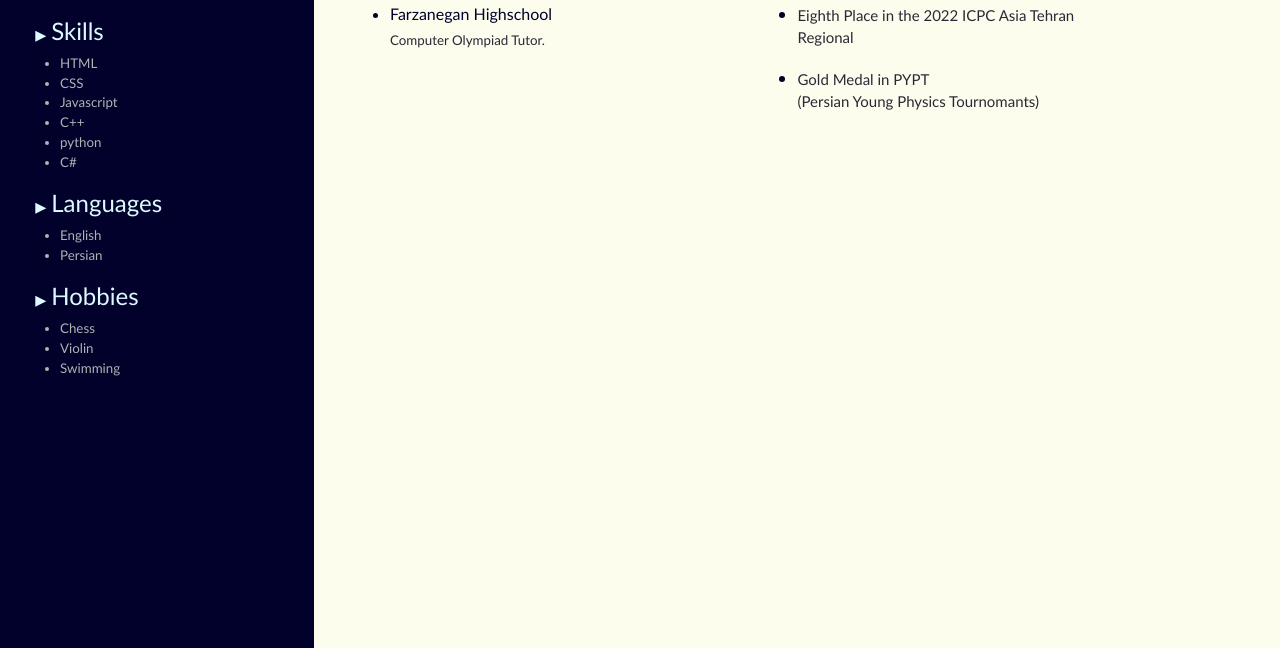
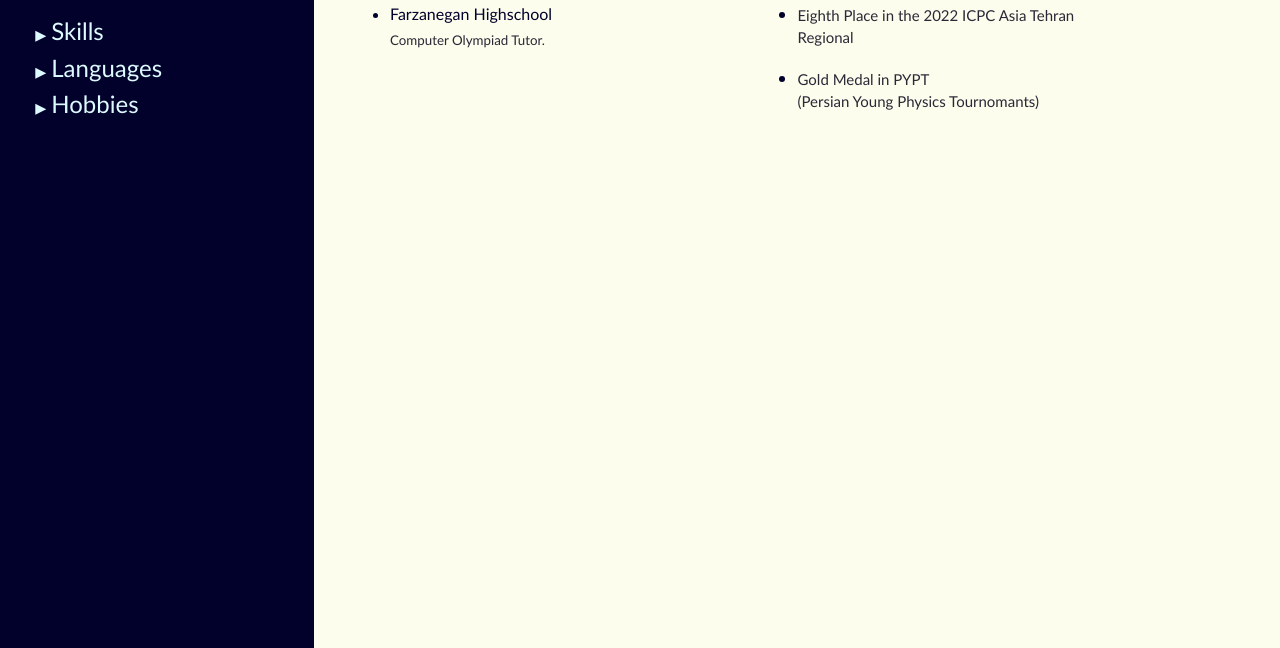
Before and after one commit to negararj/CMP-257-HW-1, a plain HTML site: page index.html in a window 1280 px wide. Shown: the part 449-1097 px from the top of the page. Drawn offline with nearby package versions, Linux system fonts and the light colour scheme.

Commit message:
Making skills, languages and hobbies to act as buttons.

```diff
--- a/index.html
+++ b/index.html
@@ -28,10 +28,10 @@
                     <li><i class="fa fa-github">&nbsp;&nbsp;<a href="https://github.com/negararj">Github</a></i></li>
                 </ul>
 
-                <h4 class="left_title toggle" onclick="toggleSection('skills-list', 'arrow1')">
+                <h4 class="left_title toggle" role="button" aria-expanded="false" onclick="toggleSection('skills-list', 'arrow1')">
                     <span id="arrow1" class="arrow">&#9654;</span>Skills
                 </h4>
-                <ul id="skills-list">
+                <ul id="skills-list" class="collapsible">
                     <li>HTML</li>
                     <li>CSS</li>
                     <li>Javascript</li>
@@ -39,19 +39,18 @@
                     <li>python</li>
                     <li>C#</li>
                 </ul>
-
-                <h4 class="left_title toggle" onclick="toggleSection('languages-list', 'arrow2')">
+                <h4 class="left_title toggle" role="button" aria-expanded="false" onclick="toggleSection('languages-list', 'arrow2')">
                     <span id="arrow2" class="arrow">&#9654;</span>Languages
                 </h4>
-                <ul id="languages-list">
+                <ul id="languages-list" class="collapsible">
                     <li>English</li>
                     <li>Persian</li>
                 </ul>
 
-                <h4 class="left_title toggle" onclick="toggleSection('hobbies-list', 'arrow3')">
+                <h4 class="left_title toggle" role="button" aria-expanded="false" onclick="toggleSection('hobbies-list', 'arrow3')">
                     <span id="arrow3" class="arrow">&#9654;</span>Hobbies
                 </h4>
-                <ul id="hobbies-list">
+                <ul id="hobbies-list" class="collapsible">
                     <li>Chess</li>
                     <li>Violin</li>
                     <li>Swimming</li>
--- a/style.css
+++ b/style.css
@@ -150,7 +150,10 @@ a:hover{
 #top-right-btn:hover {
     background-color: #186ba3;
 }
-
+.collapsible {
+    display: none;
+    padding-left: 1.5em;
+}
 .toggle:hover{
     color: rgb(240, 236, 155);
 }
```
